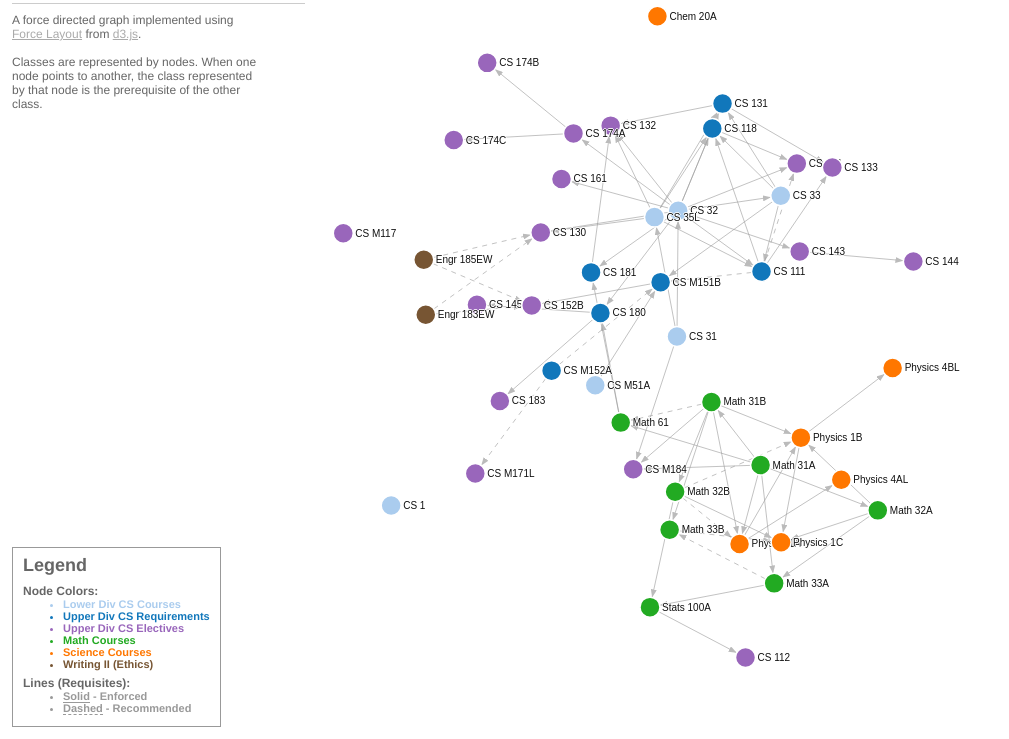
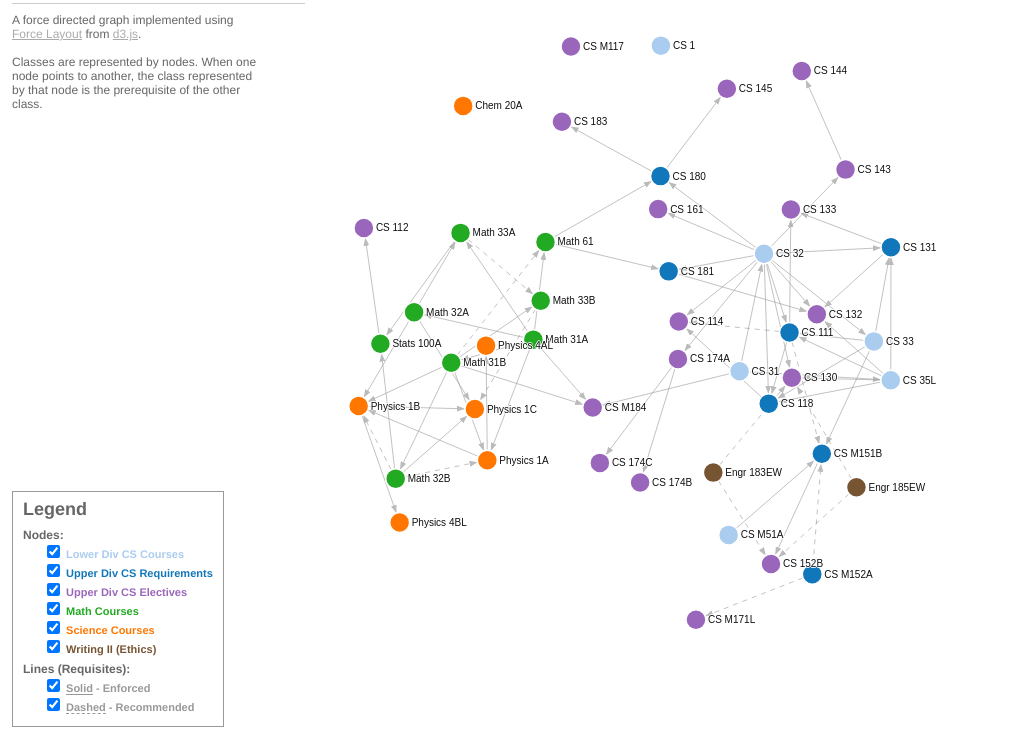
Before and after one commit to rzsun/Classvis, a plain HTML site: page index.html in a window 1280 px wide. Shown: the part 61-800 px from the top of the page, without its empty margins (0-1009 px from the left). Drawn offline with nearby package versions, Linux system fonts and the light colour scheme.

Commit message:
Added checkboxes to deselect class/dependency types

```diff
--- a/index.html
+++ b/index.html
@@ -1,7 +1,8 @@
 <!DOCTYPE html>
+<head>
+  <title>CS Force Graph</title>
   <meta charset="utf-8">
   <style>
-
     circle {
       stroke: #fff;
       stroke-width: 1.5px;
@@ -86,6 +87,8 @@ ul {
       font: 11px "Helvetica Neue","MgOpen Moderna", Arial, sans-serif;
       color: #999;
       font-weight:700;
+      list-style-type: none;
+      padding-left: 20px;
     }
 
     span#solid {
@@ -121,8 +124,8 @@ hr {
       padding: 0;
       width: 293px;
     }
-
   </style>
+</head>
 <body>
   <div id="header">
     <h1>CS Force Graph</h1>
@@ -136,25 +139,60 @@ hr {
   </div>
   <div id="legend">
     <h3>Legend</h3>
-    <h4>Node Colors:</h4>
+    <h4>Nodes:</h4>
     <ul style="margin-bottom: 6px">
-      <li style="color: #ace">Lower Div CS Courses</li>
-      <li style="color: #17b">Upper Div CS Requirements</li>
-      <li style="color: #96b">Upper Div CS Electives</li>
-      <li style="color: #2a2">Math Courses</li>
-      <li style="color: #f70">Science Courses</li>
-      <li style="color: #753">Writing II (Ethics)</li>
+      <li style="color: #ace">
+        <label><input type="checkbox" checked value="lowerdiv" onclick="updateForce();">
+          Lower Div CS Courses
+        </label>
+      </li>
+      <li style="color: #17b">
+        <label><input type="checkbox" checked value="upperdiv" onclick="updateForce();">
+          Upper Div CS Requirements
+        </label>
+      </li>
+      <li style="color: #96b">
+        <label><input type="checkbox" checked value="elective" onclick="updateForce();">
+          Upper Div CS Electives
+        </label>
+      </li>
+      <li style="color: #2a2">
+        <label><input type="checkbox" checked value="math" onclick="updateForce();">
+          Math Courses
+        </label>
+      </li>
+      <li style="color: #f70">
+        <label><input type="checkbox" checked value="science" onclick="updateForce();">
+          Science Courses
+        </label>
+      </li>
+      <li style="color: #753">
+        <label><input type="checkbox" checked value="writing" onclick="updateForce();">
+          Writing II (Ethics)
+        </label>
+      </li>
     </ul>
     <h4>Lines (Requisites):</h4>
     <ul>
-      <li><span id="solid">Solid</span> - Enforced</li>
-      <li><span id="dashed">Dashed</span> - Recommended</li>
+      <li>
+        <label><input type="checkbox" checked value="Enforced" onclick="updateForce();">
+          <span id="solid">Solid</span> - Enforced
+        </label>
+      </li>
+      <li>
+        <label><input type="checkbox" checked value="Recommended" onclick="updateForce();">
+          <span id="dashed">Dashed</span> - Recommended
+        </label>
+      </li>
     </ul>
   </div>
 
   <div id="force">
   <script src="http://d3js.org/d3.v3.min.js"></script>
   <script>
+
+    var color = ["#ace", "#17b", "#2a2", "#f70", "#96b", "#753"];
+
     // width and height for svg element
     var width = Math.max(800, window.innerWidth - 20),
         height = Math.max(500, window.innerHeight - 20);
@@ -165,6 +203,9 @@ hr {
         .charge(-340)
         .linkDistance(110)
         .size([width, height]);
+
+    var masterNodes = [],
+        masterLinks = [];
 
     var svg = d3.select("body").append("svg")
         .attr("width", width)
@@ -181,58 +222,10 @@ hr {
         .attr("d", "M 0,0 V 6 L8,3 Z")
         .attr("fill", "#BBBBBB");
 
-    // json
-    d3.json("courses.json", function(error, graph) {
-      // grab node and relation values from data
-      var nodes = graph.nodes;
-      var relations = graph.relations;
-
-      //parse relations into links
-      var links = [];
-      relations.forEach(function(e) {
-          // get source and target index
-          var sourceIndex = nodes.filter(function(n) { return n.name === e.source; })[0],
-              targetIndex = nodes.filter(function(n) { return n.name === e.target; })[0];
-          // push tuple onto link array
-          links.push({source: sourceIndex, target: targetIndex, type: e.type});
-      });
-
-      // set nodes and links and starts
-      force
-          .nodes(nodes)
-          .links(links)
-          .start();
-
-      // draw links
-      var link = svg.selectAll(".link")
-          .data(links)
-        .enter().append("line")
-          .attr("class", "link")
-          .attr("stroke-dasharray", function(d) {
-            if(d.type == "Recommended") return "5,5";
-            else return "0,0";
-          })
-          .attr("marker-end", "url(#arrowhead)");
-
-      // create svg group for nodes and text
-      var node = svg.selectAll(".node")
-          .data(nodes)
-        .enter().append("g")
-          .attr("class", "node")
-          .call(force.drag);
+    var node = svg.selectAll(".node"),
+        link = svg.selectAll(".link");
 
     // draw nodes, color depending on type of class
-      var color = ["#ace", "#17b", "#2a2", "#f70", "#96b", "#753"];
-      node.append("circle")
-          .attr("r", 10)
-          .style("fill", function(d) {
-            if(d.type == "lowerdiv") return color[0];
-            if(d.type == "upperdiv") return color[1];
-            if(d.type == "math") return color[2];
-            if(d.type == "science") return color[3];
-            if(d.type == "elective") return color[4];
-            if(d.type == "writing") return color[5];
-          });
     node.on("mouseover", function(d){
         var currentNode = d3.select(this).select("circle");
         var currentColor = d3.rgb(currentNode.style("fill"));
@@ -268,12 +261,6 @@ hr {
           });
     });
 
-      // node text
-      node.append("text")
-          .attr("x", 12)
-          .attr("dy", ".35em")
-          .text(function(d) {return d.name;} );
-
     // force tick
     force.on("tick", function() {
       link.attr("x1", function(d) { return d.source.x; })
@@ -284,6 +271,82 @@ hr {
       node.attr("transform", function(d) {
           return "translate(" + d.x + "," + d.y + ")"; });
     });
+
+    function updateGraph() {
+      link = link.data(force.links(), function(d) { return d.source.name + "-" + d.target.name; });
+      link.enter()
+        .append("line")
+        .attr("class", "link")
+        .attr("stroke-dasharray", function(d) {
+          if(d.type == "Recommended") return "5,5";
+          else return "0,0";
+        })
+        .attr("marker-end", "url(#arrowhead)");
+      link.exit().remove();
+
+      node = node.data(force.nodes(), function(d) { return d.name; });
+      var nodeEnter = node.enter()
+        .append("g")
+        .attr("class", "node")
+        .call(force.drag);
+      nodeEnter.append("circle")
+        .attr("r", 10)
+        .style("fill", function(d) {
+          if(d.type == "lowerdiv") return color[0];
+          if(d.type == "upperdiv") return color[1];
+          if(d.type == "math") return color[2];
+          if(d.type == "science") return color[3];
+          if(d.type == "elective") return color[4];
+          if(d.type == "writing") return color[5];
+        });
+      nodeEnter.append("text")
+        .attr("x", 12)
+        .attr("dy", ".35em")
+        .text(function(d) {return d.name;} );
+      node.exit().remove();
+
+    }
+
+    function updateForce() {
+
+      var show = {};
+      d3.selectAll('input').each(function(e, i) {
+          e = d3.select(this)
+          show[e.property('value')] = e.property('checked');
+      });
+      masterNodes.forEach(function(e) {
+        show[e.name] = show[e.type]
+      });
+
+      var nodes = masterNodes.filter(function(n) { return show[n.type]; });
+      var links = masterLinks.filter(function(n) { return show[n.type] && show[n.source.name] && show[n.target.name]; });
+
+      force
+        .nodes(nodes)
+        .links(links)
+        .start()
+
+      updateGraph();
+
+    }
+
+    // load data
+    d3.json("courses.json", function(error, graph) {
+
+      // grab node and relation values from data
+      masterNodes = graph.nodes;
+      var relations = graph.relations;
+      //parse relations into links
+      relations.forEach(function(e) {
+          // get source and target index
+          var sourceIndex = masterNodes.filter(function(n) { return n.name === e.source; })[0],
+              targetIndex = masterNodes.filter(function(n) { return n.name === e.target; })[0];
+          // push tuple onto link array
+          masterLinks.push({source: sourceIndex, target: targetIndex, type: e.type});
+      });
+
+      updateForce()
+
     });
   </script></div>
 </body>
```
Lines whose indentation alone changed are shown as unchanged.
